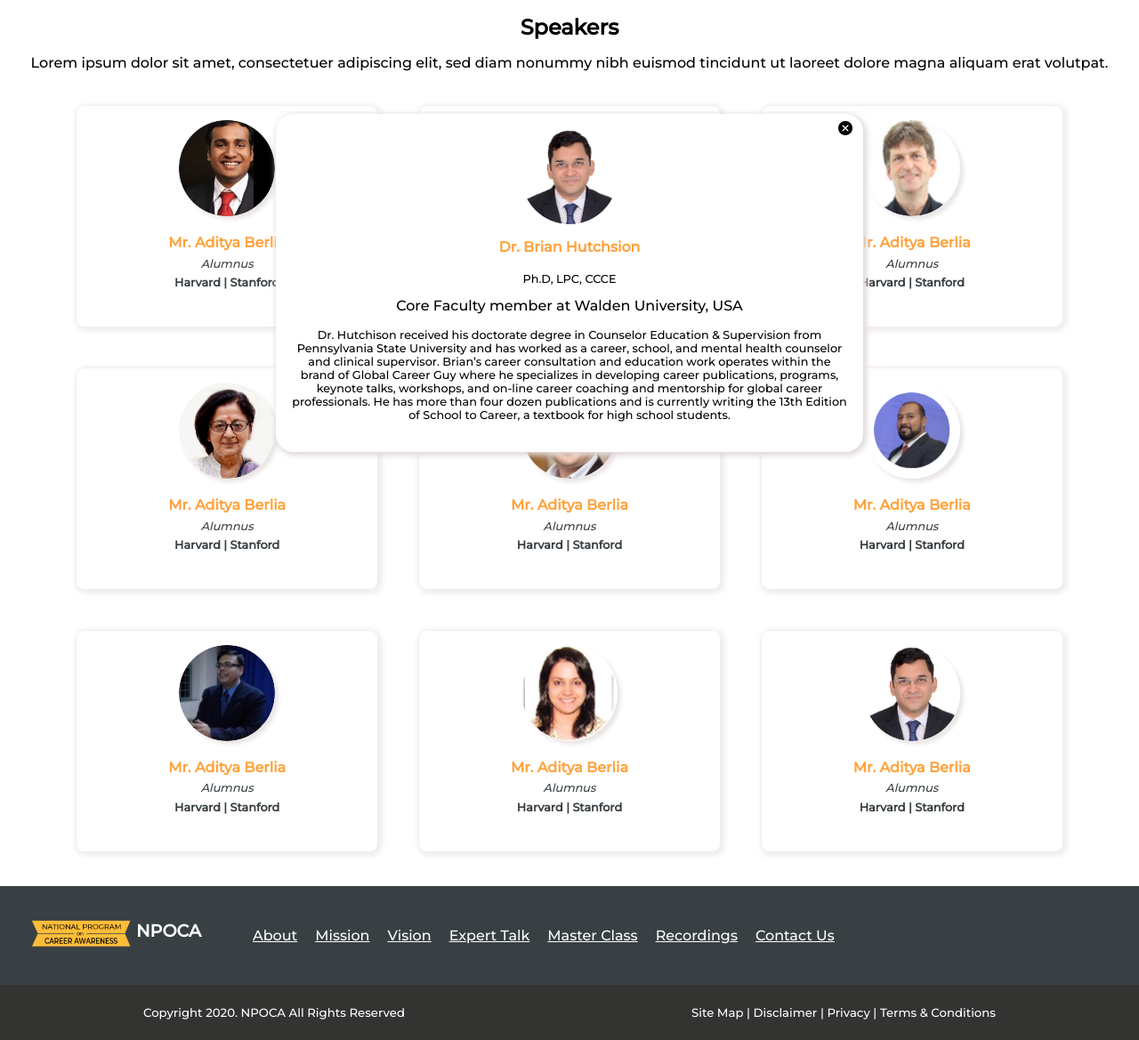
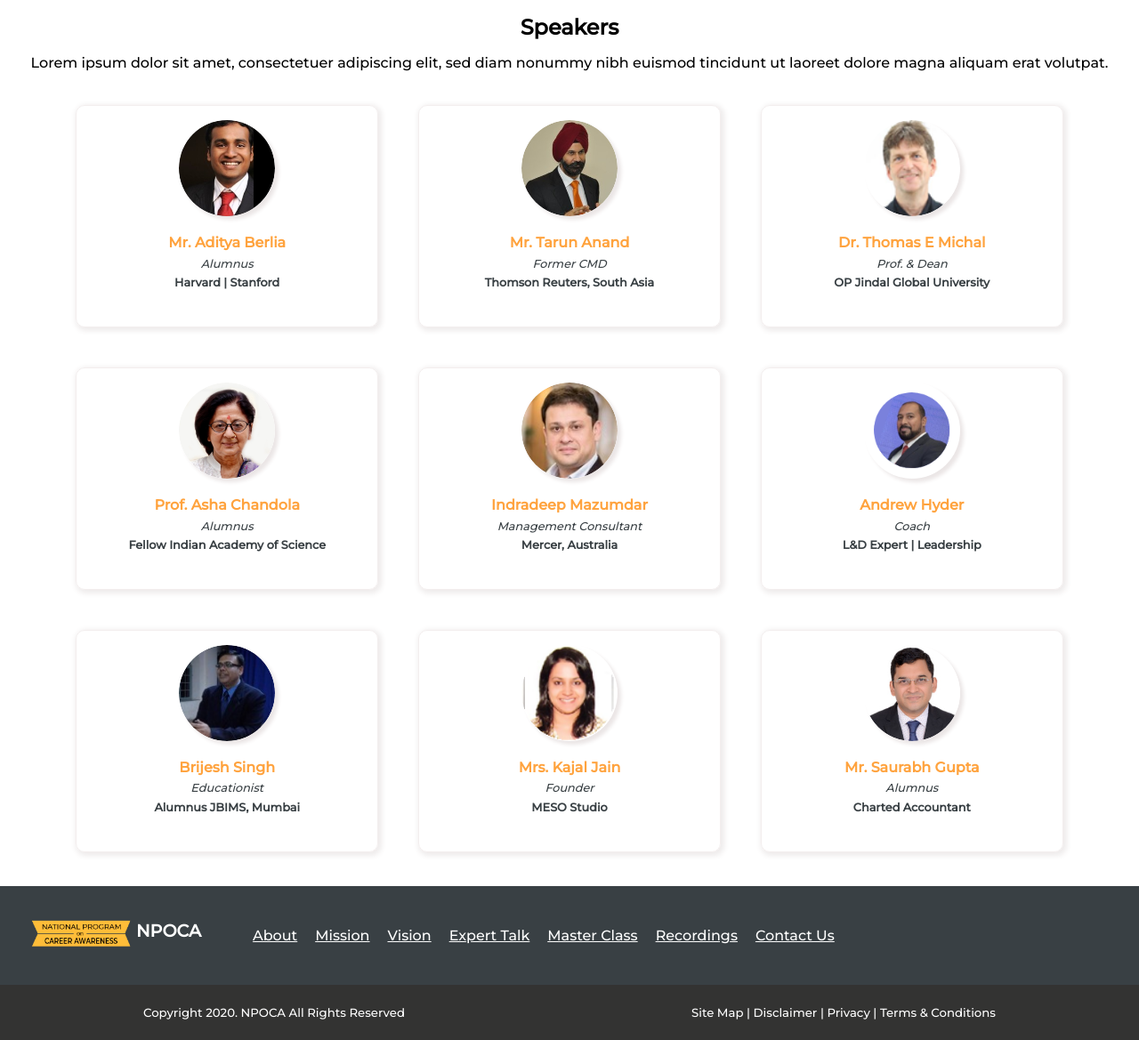
Before and after one commit to jaiswalrohan8796/NPCA, a PHP site: page / in a window 1280 px wide. Shown: the part 82-1251 px from the top of the page at 89% size. Run offline with PHP 8.4, Linux system fonts and the light colour scheme.

Commit message:
pop-card

```diff
--- a/assets/css/style.css
+++ b/assets/css/style.css
@@ -172,6 +172,9 @@ nav {
     font-weight: 900;
     padding-bottom: 30px;
 }
+.nav-list-item a:hover {
+    border-bottom: 3px solid #FFA33E;
+}
 .active {
     padding:30px 0px;
     border-bottom: 3px solid #FFA33E;
@@ -248,8 +251,9 @@ nav {
 }
 
 /* POP-CARD */
+
 .pop-card-wrapper {
-    display: flex;
+    display: none;
     flex-direction: column;
     align-items: center;
     position: fixed;
@@ -262,7 +266,9 @@ nav {
     border-radius: 20px;
     box-shadow: 2px 2px 6px 2px rgb(224, 217, 217);
     overflow: auto;
+    animation: none;
 }
+
 ::-webkit-scrollbar {
     display: none;
 }
@@ -291,8 +297,6 @@ nav {
     margin: 1rem;
 }
 #pop-card-cancel {
-    height: 16px;
-    width: 16px;
     position: fixed;
     top: 8px;
     right:12px
@@ -373,12 +377,14 @@ footer h5 {
 
 
 
-
-
-
-
-
-
+@keyframes pop-card {
+    0% {
+        opacity: 0%;
+    }
+    100% {
+        opacity: 100%;
+    }
+}
 
 
 
--- /dev/null
+++ b/assets/js/app.js
@@ -0,0 +1,11 @@
+
+const cardBtn = document.getElementsByClassName('card-wrapper');
+const popCardModal = document.getElementById("pop-card-modal")
+const cancelBtn = document.getElementById('pop-card-cancel');
+function showCardModal() {
+    popCardModal.style.display = 'flex';
+    popCardModal.style.animation = 'pop-card 0.5s ease-out forwards';
+}
+function hideCardModal() {
+    popCardModal.style.display ='none';
+}
--- a/index.html
+++ b/index.html
@@ -97,64 +97,64 @@
         </p>
       </article>
       <div class="profile-cards">
-        <ul class="card-wrapper">
-          <li class="card">
+        <ul class="card-wrapper" id="card-wrapper">
+          <li class="card" onclick="showCardModal()">
             <img class="card-pic" src="./assets/images/p1.png" alt="" />
             <h1 class="card-title">Mr. Aditya Berlia</h1>
             <p class="card-designation">Alumnus</p>
             <h5 class="card-loc">Harvard | Stanford</h5>
           </li>
-          <li class="card">
+          <li class="card" onclick="showCardModal()">
             <img class="card-pic" src="./assets/images/p2.png" alt="" />
-            <h1 class="card-title">Mr. Aditya Berlia</h1>
+            <h1 class="card-title">Mr. Tarun Anand</h1>
+            <p class="card-designation">Former CMD</p>
+            <h5 class="card-loc">Thomson Reuters, South Asia</h5>
+          </li>
+          <li class="card" onclick="showCardModal()" >
+            <img class="card-pic" src="./assets/images/p3.png" alt="" />
+            <h1 class="card-title">Dr. Thomas E Michal</h1>
+            <p class="card-designation">Prof. & Dean</p>
+            <h5 class="card-loc">OP Jindal Global University</h5>
+          </li>
+          <li class="card" onclick="showCardModal()" >
+            <img class="card-pic" src="./assets/images/p4.png" alt="" />
+            <h1 class="card-title">Prof. Asha Chandola</h1>
             <p class="card-designation">Alumnus</p>
-            <h5 class="card-loc">Harvard | Stanford</h5>
+            <h5 class="card-loc">Fellow Indian Academy of Science</h5>
           </li>
-          <li class="card">
-            <img class="card-pic" src="./assets/images/p3.png" alt="" />
-            <h1 class="card-title">Mr. Aditya Berlia</h1>
+          <li class="card" onclick="showCardModal()">
+            <img class="card-pic" src="./assets/images/p5.png" alt="" />
+            <h1 class="card-title">Indradeep Mazumdar</h1>
+            <p class="card-designation">Management Consultant</p>
+            <h5 class="card-loc">Mercer, Australia</h5>
+          </li>
+          <li class="card" onclick="showCardModal()">
+            <img class="card-pic" src="./assets/images/p6.png" alt="" />
+            <h1 class="card-title">Andrew Hyder</h1>
+            <p class="card-designation">Coach</p>
+            <h5 class="card-loc">L&D Expert | Leadership</h5>
+          </li>
+          <li class="card" onclick="showCardModal()">
+            <img class="card-pic" src="./assets/images/p7.png" alt="" />
+            <h1 class="card-title">Brijesh Singh</h1>
+            <p class="card-designation">Educationist</p>
+            <h5 class="card-loc">Alumnus JBIMS, Mumbai</h5>
+          </li>
+          <li class="card" onclick="showCardModal()">
+            <img class="card-pic" src="./assets/images/p8.png" alt="" />
+            <h1 class="card-title">Mrs. Kajal Jain</h1>
+            <p class="card-designation">Founder</p>
+            <h5 class="card-loc">MESO Studio</h5>
+          </li>
+          <li class="card" onclick="showCardModal()">
+            <img class="card-pic" src="./assets/images/p9.png" alt="" />
+            <h1 class="card-title">Mr. Saurabh Gupta</h1>
             <p class="card-designation">Alumnus</p>
-            <h5 class="card-loc">Harvard | Stanford</h5>
-          </li>
-          <li class="card">
-            <img class="card-pic" src="./assets/images/p4.png" alt="" />
-            <h1 class="card-title">Mr. Aditya Berlia</h1>
-            <p class="card-designation">Alumnus</p>
-            <h5 class="card-loc">Harvard | Stanford</h5>
-          </li>
-          <li class="card">
-            <img class="card-pic" src="./assets/images/p5.png" alt="" />
-            <h1 class="card-title">Mr. Aditya Berlia</h1>
-            <p class="card-designation">Alumnus</p>
-            <h5 class="card-loc">Harvard | Stanford</h5>
-          </li>
-          <li class="card">
-            <img class="card-pic" src="./assets/images/p6.png" alt="" />
-            <h1 class="card-title">Mr. Aditya Berlia</h1>
-            <p class="card-designation">Alumnus</p>
-            <h5 class="card-loc">Harvard | Stanford</h5>
-          </li>
-          <li class="card">
-            <img class="card-pic" src="./assets/images/p7.png" alt="" />
-            <h1 class="card-title">Mr. Aditya Berlia</h1>
-            <p class="card-designation">Alumnus</p>
-            <h5 class="card-loc">Harvard | Stanford</h5>
-          </li>
-          <li class="card">
-            <img class="card-pic" src="./assets/images/p8.png" alt="" />
-            <h1 class="card-title">Mr. Aditya Berlia</h1>
-            <p class="card-designation">Alumnus</p>
-            <h5 class="card-loc">Harvard | Stanford</h5>
-          </li>
-          <li class="card">
-            <img class="card-pic" src="./assets/images/p9.png" alt="" />
-            <h1 class="card-title">Mr. Aditya Berlia</h1>
-            <p class="card-designation">Alumnus</p>
-            <h5 class="card-loc">Harvard | Stanford</h5>
+            <h5 class="card-loc">Charted Accountant</h5>
           </li>
         </ul>
       </div>
-      <div class="pop-card-wrapper">
+      <div class="pop-card-wrapper" id="pop-card-modal" onclick="hideCardModal()">
         <img
           class="pop-card-pic"
           src="./assets/images/p9.png"
@@ -203,5 +203,6 @@
         <h5>Site Map | Disclaimer | Privacy | Terms & Conditions</h5>
       </footer>
     </main>
+    <script src="./assets/js/app.js"></script>
   </body>
 </html>
```
